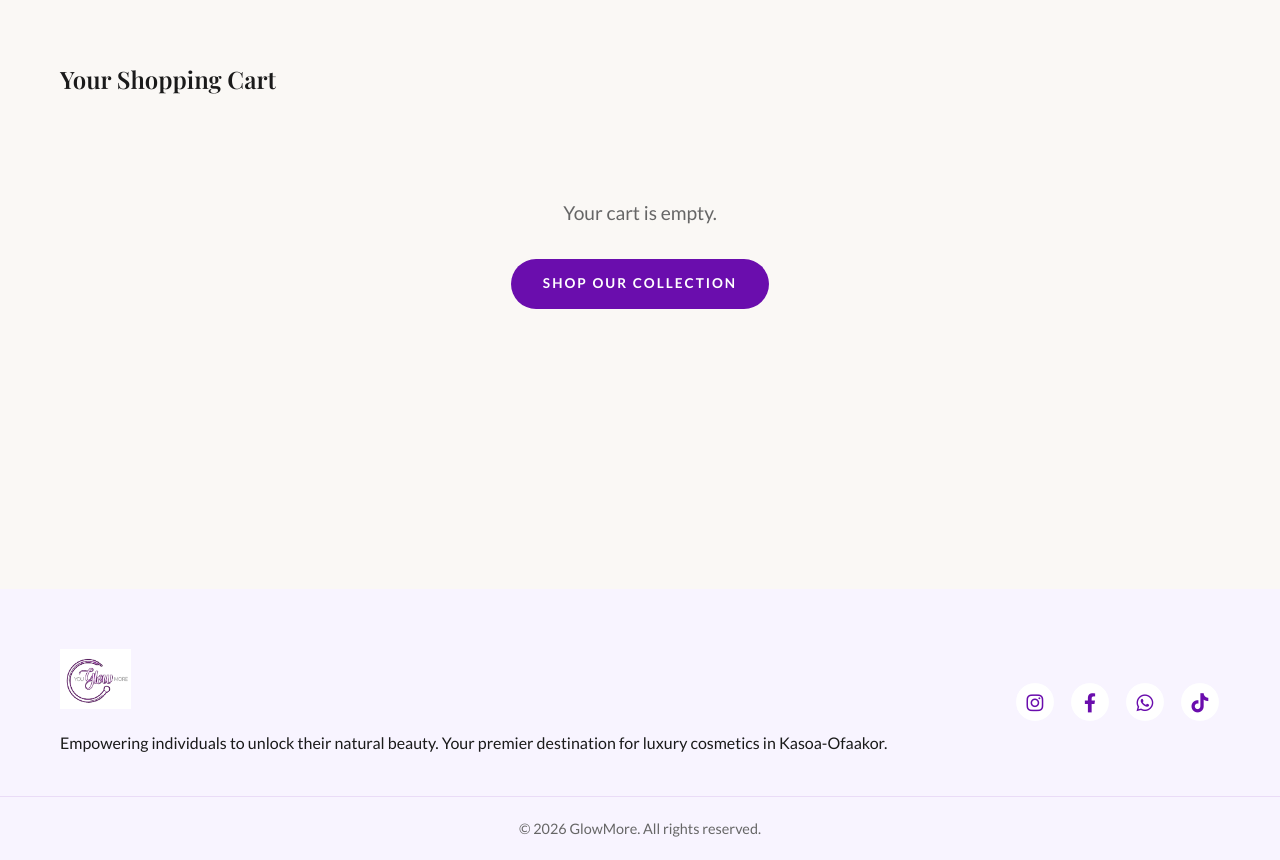
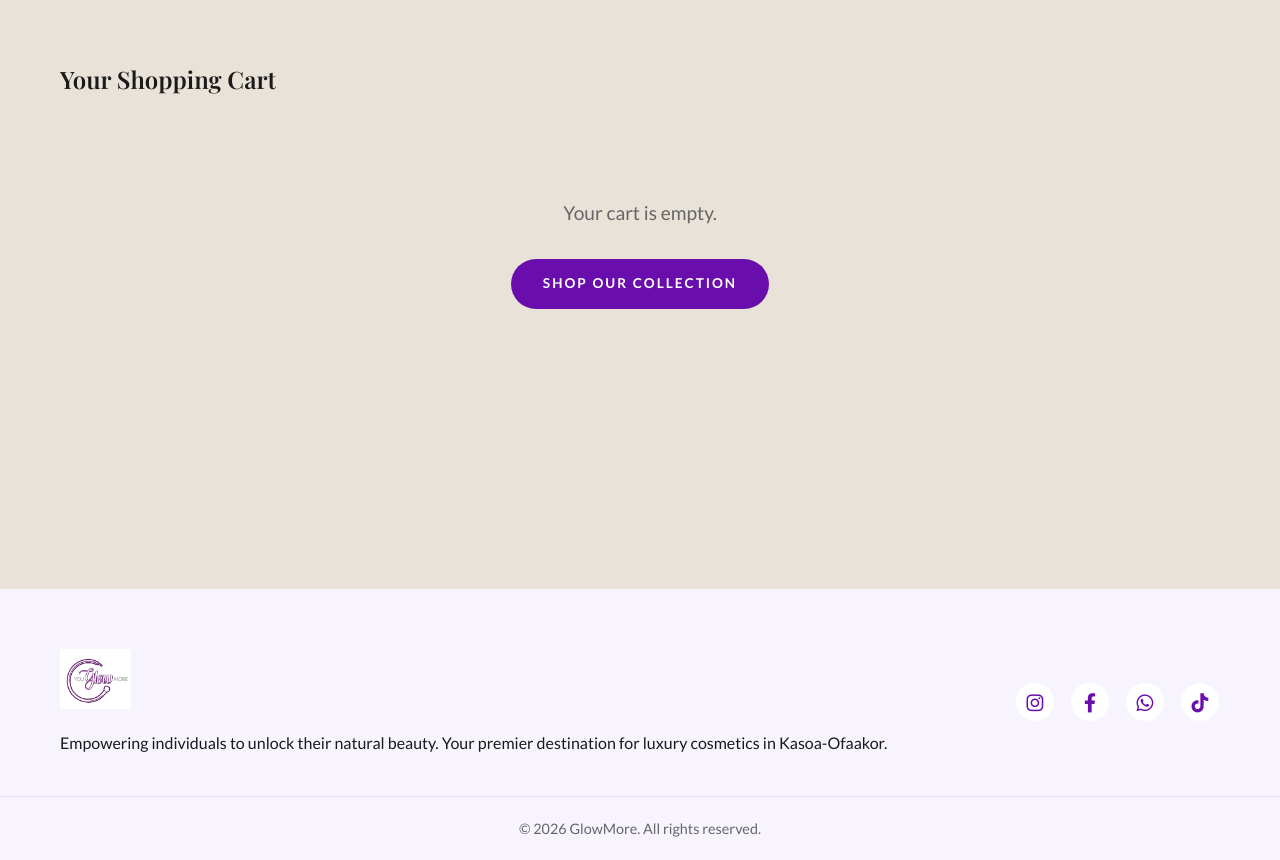
Before and after one commit to Niito99/glowmore, a Django app: page /cart/ in a window 1280 px wide. Shown: the part 137-997 px from the top of the page. Run offline with Django 5.2, Linux system fonts and the light colour scheme.

Commit message:
Update background color to warm taupe

```diff
--- a/static/store/css/style.css
+++ b/static/store/css/style.css
@@ -145,7 +145,7 @@
 body {
     font-family: 'Lato', sans-serif;
     color: var(--text-dark);
-    background-color: #FAF8F5;
+    background-color: #e8e2d8;
     line-height: 1.6;
 }
 
```
